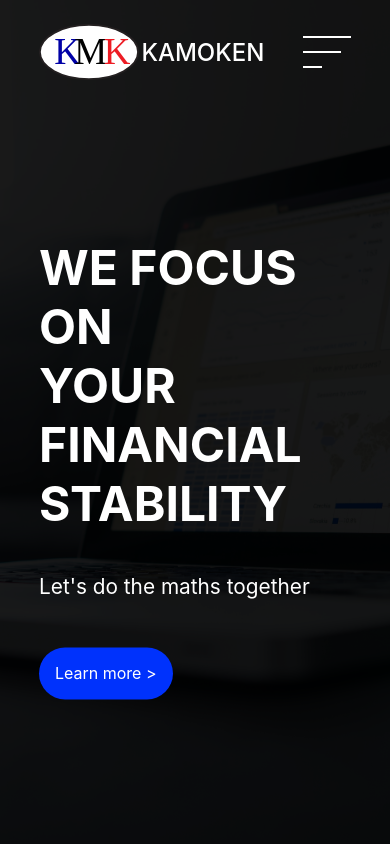
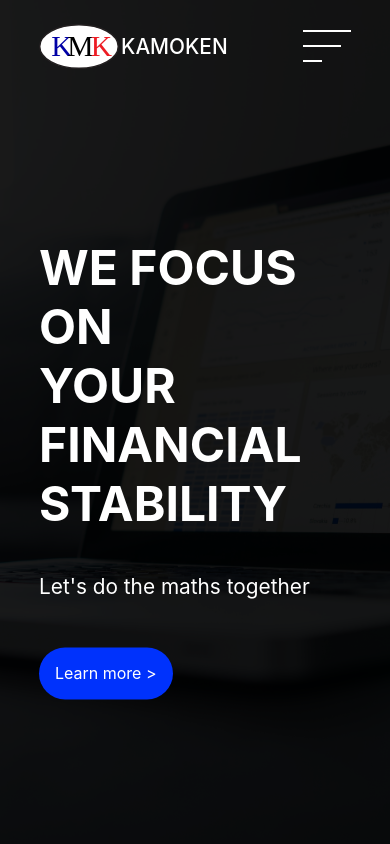
Before and after one commit to KNehe/kamoken, a Next.js app: page / in a window 390 px wide. Shown: the top 844 px of the page. Built offline with nearby package versions, Linux system fonts and the light colour scheme.

Commit message:
Space between logo and humberger icon for mobile devices

```diff
--- a/styles/Home.module.scss
+++ b/styles/Home.module.scss
@@ -245,3 +245,13 @@ $ul-hover-color: #16ffff;
     }
 
  }
+
+ @media (max-width: 480px){
+    .title img{
+        width: 80px !important;
+    }
+    .title a{
+        font-size: 1.3em !important;
+    }
+
+ }
```
